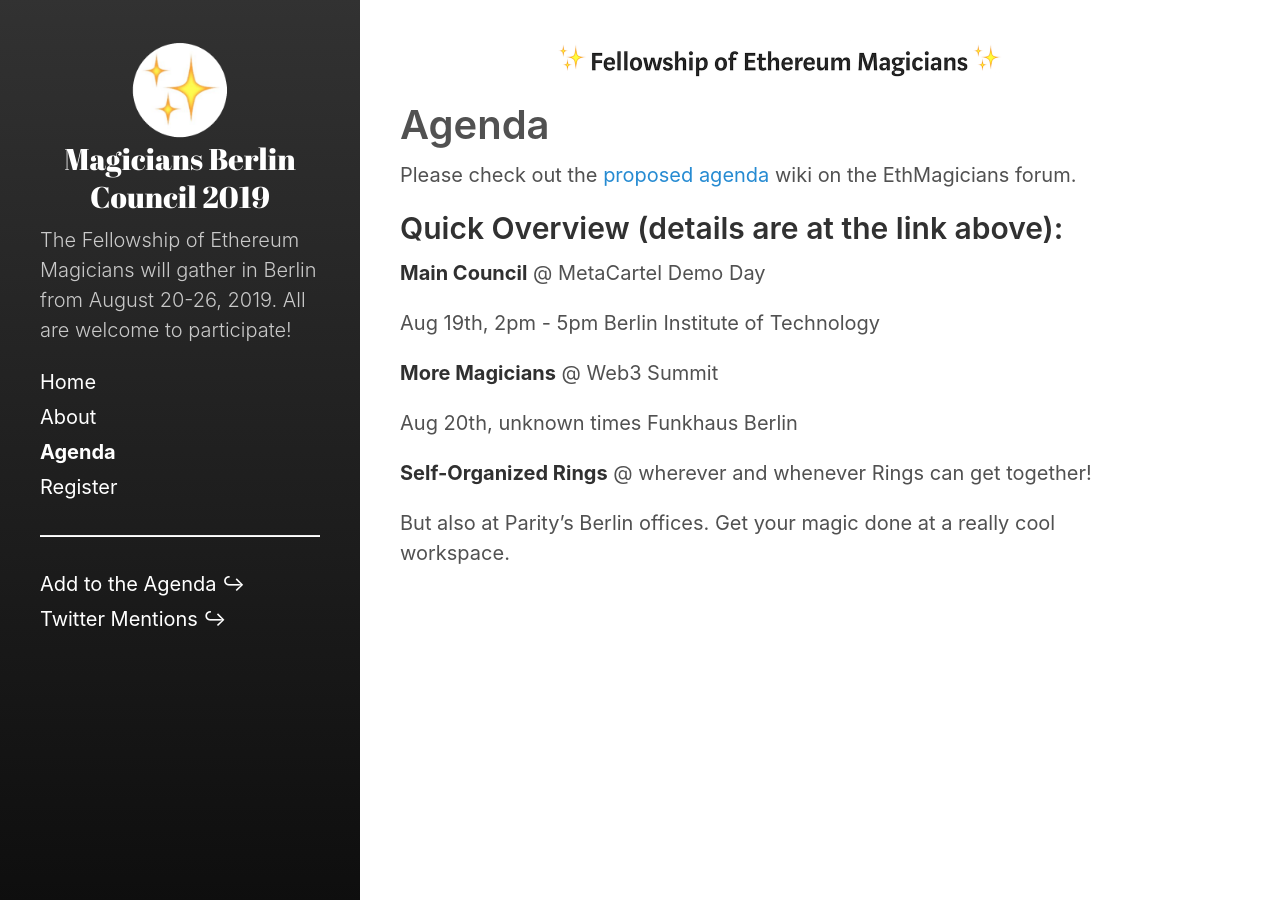
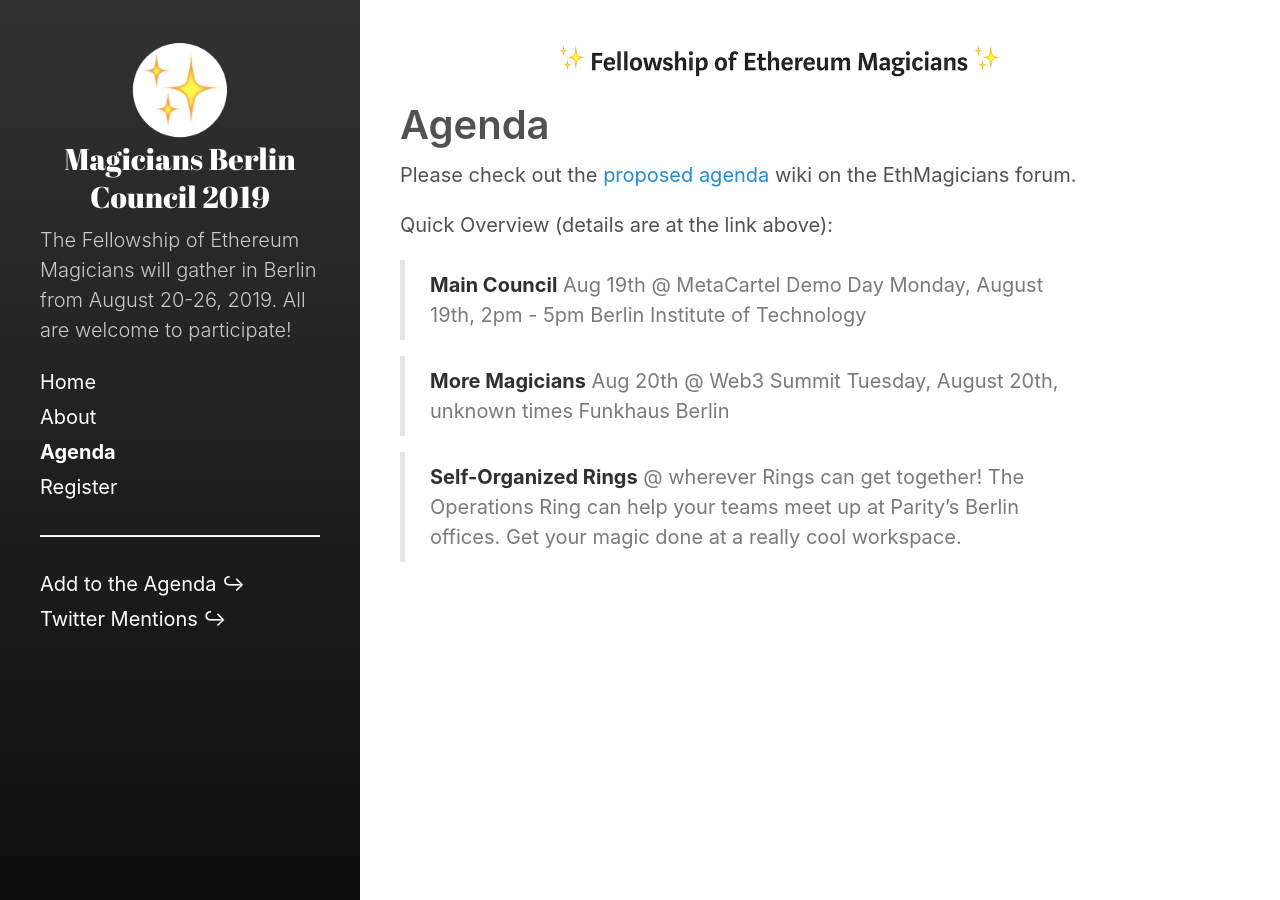
Before and after one commit to ethereum-magicians/berlin-council-2019, a Jekyll site: the page built from docs/agenda.md, in a window 1280 px wide. Built offline with Jekyll 4.4.1, drawn with Linux system fonts in a browser that asks for light colours.

Commit message:
Improved formatting of agenda.

```diff
--- a/docs/agenda.md
+++ b/docs/agenda.md
@@ -6,22 +6,18 @@
 
 Please check out the [proposed agenda](https://ethereum-magicians.org/t/fem-council-sessions-of-berlin-2019-all-source/3535) wiki on the EthMagicians forum.
 
-
-## Quick Overview (details are at the link above):
+Quick Overview (details are at the link above):
 
 
-**Main Council** @ MetaCartel Demo Day
-
-Aug 19th, 2pm - 5pm
-Berlin Institute of Technology
+> **Main Council** Aug 19th @ MetaCartel Demo Day
+> Monday, August 19th, 2pm - 5pm
+> Berlin Institute of Technology
 
 
-**More Magicians** @ Web3 Summit
-
-Aug 20th, unknown times
-Funkhaus Berlin
+> **More Magicians** Aug 20th @ Web3 Summit
+> Tuesday, August 20th, unknown times
+> Funkhaus Berlin
 
 
-**Self-Organized Rings** @ wherever and whenever Rings can get together!
-
-But also at Parity's Berlin offices. Get your magic done at a really cool workspace.
+> **Self-Organized Rings** @ wherever Rings can get together!
+> The Operations Ring can help your teams meet up at Parity's Berlin offices. Get your magic done at a really cool workspace.
```
